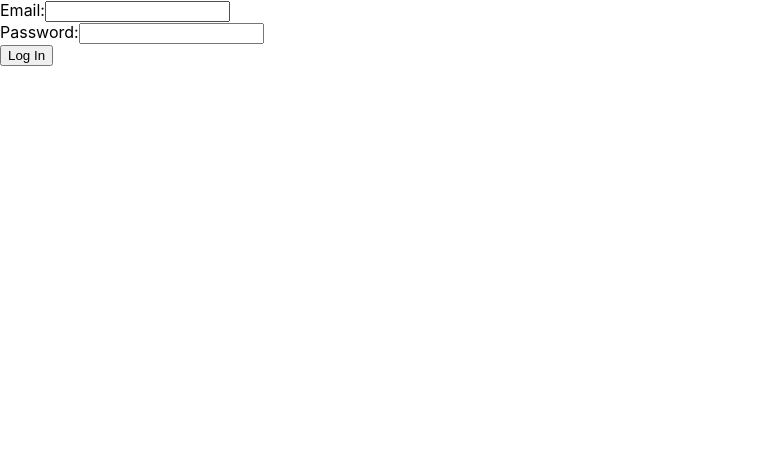
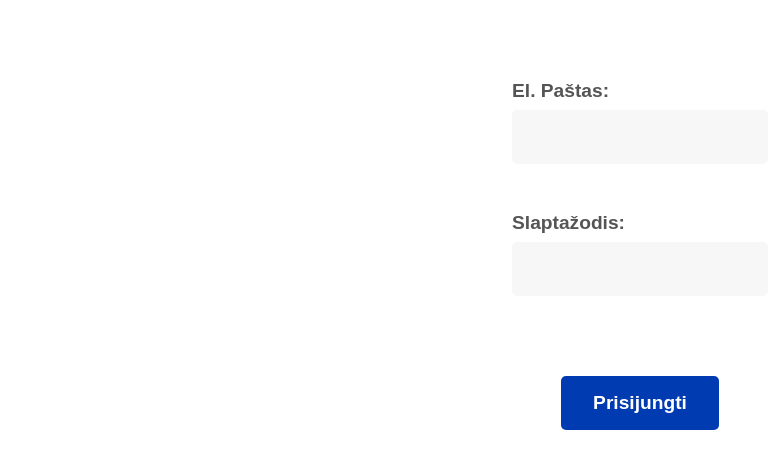
Before and after one commit to JANS66/Kursu-Tinklalapis, a React (Create React App) app in the folder kursu-tinklalapis-frontend/: page /login in a window 1280 px wide. Shown: the top 468 px of the page, without its empty margins (0-782 px from the left). Built offline with nearby package versions, Linux system fonts and the light colour scheme; the HTML template or start-up script is replaced by a standard one.

Commit message:
Login form styled

```diff
--- a/kursu-tinklalapis-frontend/src/components/LoginForm.css
+++ b/kursu-tinklalapis-frontend/src/components/LoginForm.css
@@ -1,4 +1,4 @@
-.login-form-container {
+.RegistrationForm {
   display: flex;
   flex-direction: column;
   align-items: center;
@@ -6,38 +6,56 @@
   font-family: Arial, sans-serif;
 }
 
-  .login-form {
+.RegistrationForm form {
   display: flex;
   flex-direction: column;
   align-items: center;
   width: 20%;
-    padding: 2rem;
-    border-radius: 5px;
-    background-color: #f7f7f7;
-    box-shadow: 0px 0px 20px rgba(0, 0, 0, 0.1);
 }
 
-  .login-form input[type="text"],
-  .login-form input[type="password"] {
+.RegistrationForm div {
+  display: flex;
+  flex-direction: column;
+  width: 100%;
+  margin-bottom: 1.5rem;
+}
+
+.RegistrationForm label {
+  font-size: 1.2rem;
+  font-weight: bold;
+  margin-bottom: 0.5rem;
+  color: #555;
+}
+
+.RegistrationForm input[type="text"],
+.RegistrationForm input[type="email"],
+.RegistrationForm input[type="password"] {
   padding: 1rem;
   margin-bottom: 1.5rem;
   border: none;
   border-radius: 5px;
   font-size: 1.2rem;
   width: 100%;
-    background-color: #fff;
+  background-color: #f7f7f7;
   box-sizing: border-box;
   text-align: center;
 }
 
-  .login-form input[type="password"]:focus,
-  .login-form input[type="text"]:focus {
-    outline: none;
-    border-color: #003bb1;
-    background-color: #e0e0e0;
+.RegistrationForm input[type="password"] + .input-container {
+  display: flex;
+  flex-direction: column;
+  justify-content: center;
+  align-items: flex-start;
+  width: 100%;
+  margin-bottom: 1.5rem;
+  flex: 1;
 }
 
-  .login-form button[type="submit"] {
+.RegistrationForm input[type="password"] + .input-container input[type="password"] {
+  width: 100%;
+}
+
+.RegistrationForm button[type="submit"] {
   margin-top: 2rem;
   padding: 1rem 2rem;
   border: none;
@@ -51,6 +69,10 @@
   transition: background-color 0.3s ease-in-out;
 }
 
-  .login-form button[type="submit"]:hover {
+.RegistrationForm button[type="submit"]:hover {
   background-color: #001f6b;
 }
+
+.RegistrationForm .error {
+  color: red;
+}
--- a/kursu-tinklalapis-frontend/src/components/LoginForm.js
+++ b/kursu-tinklalapis-frontend/src/components/LoginForm.js
@@ -1,11 +1,38 @@
 import React, { useState } from 'react';
+import './LoginForm.css';
 
 function Login() {
     const [email, setEmail] = useState('');
     const [password, setPassword] = useState('');
+    const [emailError, setEmailError] = useState('');
+    const [passwordError, setPasswordError] = useState('');
 
     const handleLogin = async (e) => {
         e.preventDefault();
+
+        let hasError = false;
+
+        if (!email.trim()) {
+          setEmailError('El. paštas negali būti tuščias');
+          hasError = true;
+        } else if (!/\S+@\S+\.\S+/.test(email)) {
+          setEmailError('Netinkamas el. pašto formatas');
+          hasError = true;
+        } else {
+          setEmailError('');
+        }
+
+        if (!password.trim()) {
+          setPasswordError('Slaptažodis negali būti tuščias');
+          hasError = true;
+        } else if (password.length < 8) {
+          setPasswordError('Slaptažodis turi būti bent 8 simbolių ilgio');
+          hasError = true;
+        } else {
+          setPasswordError('');
+        }
+
+        if (!hasError) {
           try {
             const response = await fetch('/api/login', {
               method: 'POST',
@@ -14,29 +41,52 @@ function Login() {
               },
               body: JSON.stringify({ email, password })
             });
+
             if (response.ok) {
               window.location.href = '/';
             } else {
               alert('Klaidingas el pastas ir slaptazodis');
             }
-        }   catch (error) {
+          } catch (error) {
             console.error(error);
             alert('Ivyko klaida');
           }
+        }
+      };
+
+      const inputErrorStyle = {
+        border: '1px solid red',
+        outlineColor: 'red',
       };
 
       return (
+        <div className="RegistrationForm">
           <form onSubmit={handleLogin}>
             <div>
-            <label htmlFor="email">Email:</label>
-            <input type="text" id="email" value={email} onChange={(e) => setEmail(e.target.value)} />
+              <label htmlFor="email">El. Paštas:</label>
+              <input
+                type="text"
+                id="email"
+                value={email}
+                onChange={(e) => setEmail(e.target.value)}
+                style={emailError ? inputErrorStyle : null}
+              />
+              {emailError && <span className="error">{emailError}</span>}
           </div>
           <div>
-            <label htmlFor="password">Password:</label>
-            <input type="password" id="password" value={password} onChange={(e) => setPassword(e.target.value)} />
+            <label htmlFor="password">Slaptažodis:</label>
+            <input
+              type="password"
+              id="password"
+              value={password}
+              onChange={(e) => setPassword(e.target.value)}
+              style={passwordError ? inputErrorStyle : null}
+            />
+            {passwordError && <span className="error">{passwordError}</span>}
           </div>
-          <button type="submit">Log In</button>
+          <button type="submit">Prisijungti</button>
         </form>
+      </div>
       );
     }
 
--- a/kursu-tinklalapis-frontend/src/components/RegistrationForm.js
+++ b/kursu-tinklalapis-frontend/src/components/RegistrationForm.js
@@ -13,6 +13,7 @@ function RegistrationForm() {
   const [lastNameError, setLastNameError] = useState('');
   const [emailError, setEmailError] = useState('');
   const [passwordError, setPasswordError] = useState('');
+  const [confirmPasswordError, setConfirmPasswordError] = useState('');
 
   const handleSubmit = (event) => {
     event.preventDefault();
@@ -54,9 +55,11 @@ function RegistrationForm() {
 
     if (password !== confirmPassword) {
       setPasswordsMatch(false);
+      setConfirmPasswordError('Slaptažodžiai nesutampa')
       hasError = true;
     } else {
       setPasswordsMatch(true);
+      setConfirmPasswordError('');
     }
 
     if (!hasError) {
@@ -71,44 +74,74 @@ function RegistrationForm() {
     }
   };
 
-  const confirmPassStyle = {
-    border: passwordsMatch ? 'none' : '1px solid red'
-  }
-
   const inputErrorStyle = {
     border: '1px solid red',
     outlineColor: 'red',
-  }
+  };
+
+  const confirmPassStyle = passwordsMatch ? {} : { border: '1px solid red'};
 
   return (
     <div className="RegistrationForm">
       <form onSubmit={handleSubmit}>
         <div>
           <label htmlFor="firstName">Vardas:</label>
-          <input type="text" id="firstName" value={firstName} onChange={(event) => setFirstName(event.target.value)} style={firstNameError ? inputErrorStyle : null} />
+          <input
+            type="text"
+            id="firstName"
+            value={firstName}
+            onChange={(event) => setFirstName(event.target.value)}
+            style={firstNameError ? inputErrorStyle : null}
+          />
           {firstNameError && <span className="error">{firstNameError}</span>}
         </div>
         <div>
           <label htmlFor="lastName">Pavardė:</label>
-          <input type="text" id="lastName" value={lastName} onChange={(event) => setLastName(event.target.value)} style={lastNameError ? inputErrorStyle : null} />
+          <input
+            type="text"
+            id="lastName"
+            value={lastName}
+            onChange={(event) => setLastName(event.target.value)}
+            style={lastNameError ? inputErrorStyle : null}
+          />
           {lastNameError && <span className="error">{lastNameError}</span>}
         </div>
         <div>
           <label htmlFor="email">El. Paštas:</label>
-          <input type="email" id="email" value={email} onChange={(event) => setEmail(event.target.value)} style={emailError ? inputErrorStyle : null} />
+          <input
+            type="email"
+            id="email"
+            value={email}
+            onChange={(event) => setEmail(event.target.value)}
+            style={emailError ? inputErrorStyle : null}
+          />
           {emailError && <span className="error">{emailError}</span>}
         </div>
         <div>
           <label htmlFor="password">Slaptažodis:</label>
-          <input type="password" id="password" value={password} onChange={(event) => setPassword(event.target.value)} style={passwordError ? inputErrorStyle : null} />
+          <input
+            type="password"
+            id="password"
+            value={password}
+            onChange={(event) => setPassword(event.target.value)}
+            style={passwordError ? inputErrorStyle : null}
+          />
           {passwordError && <span className="error">{passwordError}</span>}
         </div>
         <div>
           <label htmlFor="confirmPassword">Pakartokite Slaptažodį:</label>
-          <input type="password" id="confirmPassword" value={confirmPassword} onChange={(event) => setConfirmPassword(event.target.value)} style={confirmPassStyle} />
-          {!passwordsMatch && <span className="error">Slaptažodžiai nesutampa</span>}
+          <input
+            type="password"
+            id="confirmPassword"
+            value={confirmPassword}
+            onChange={(event) => setConfirmPassword(event.target.value)}
+            style={confirmPasswordError ? inputErrorStyle : null}
+          />
+          {!passwordsMatch && (
+            <span className="error">Slaptažodžiai nesutampa</span>
+          )}
         </div>
-          <button type="submit">Registruotis</button>
+        <button type="submit">Registruotis</button>
       </form>
     </div>
   );
```
Lines whose indentation alone changed are shown as unchanged.
